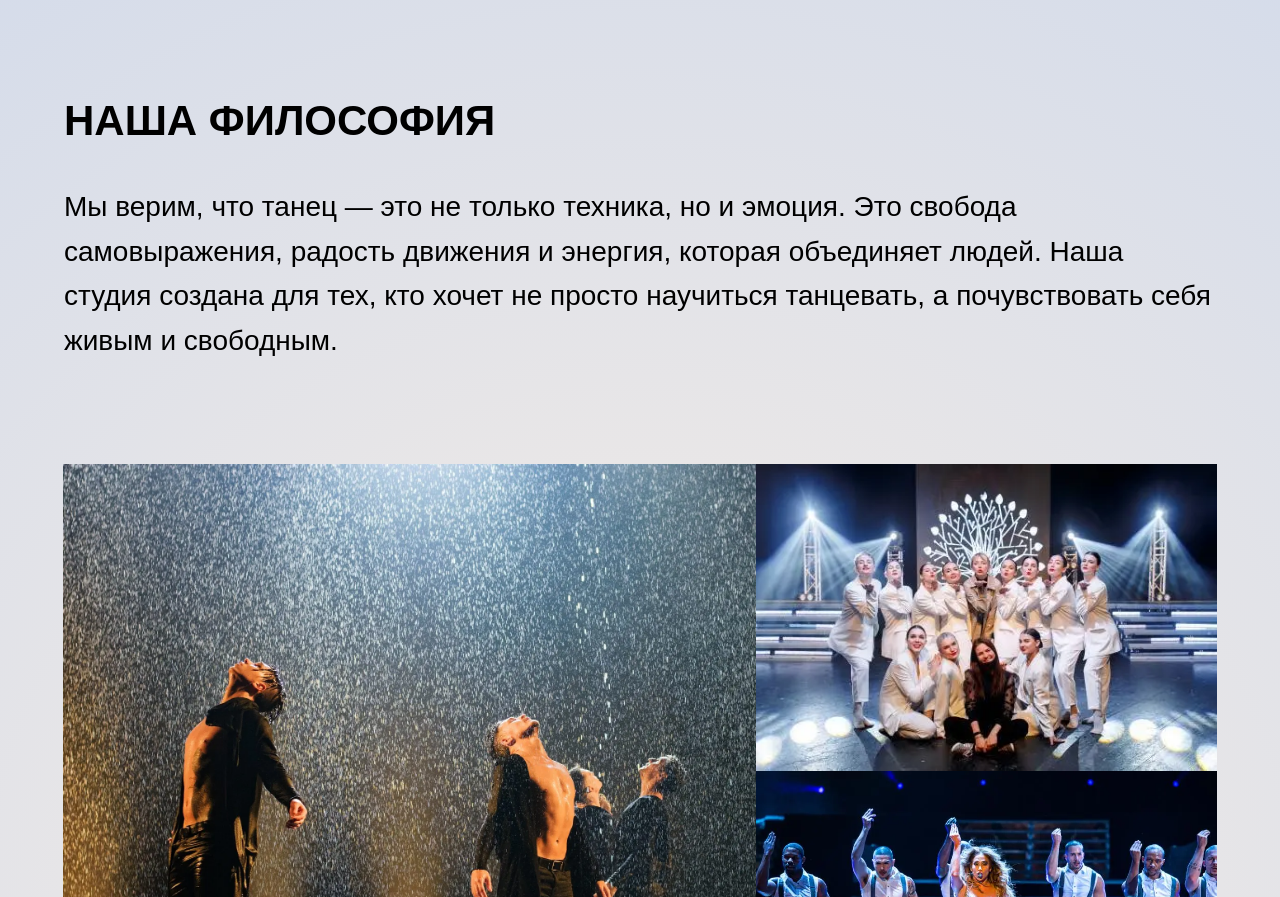
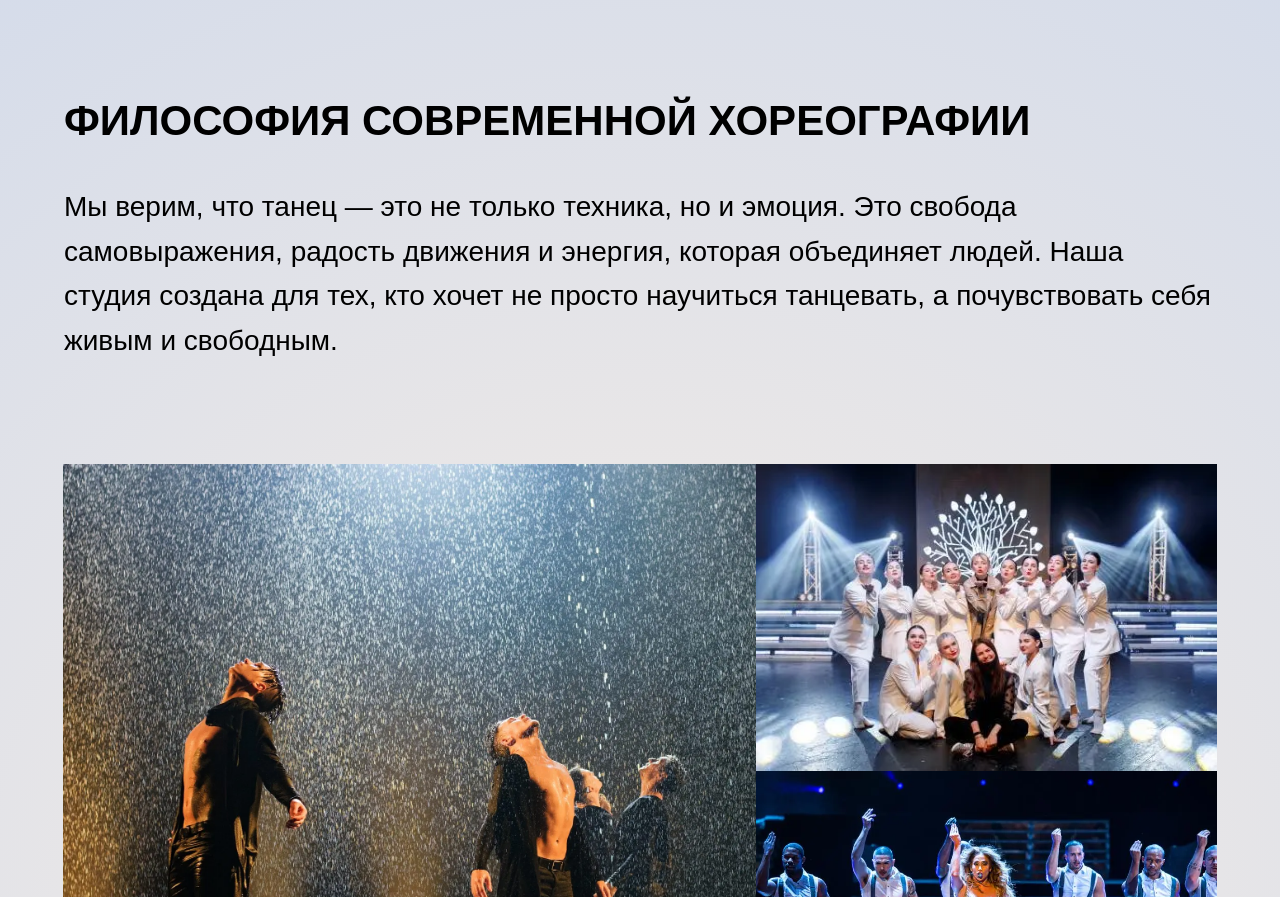
Before and after one commit to Shukarik01/feelandmove, a plain HTML site: page index.html in a window 1280 px wide. Shown: the part 1081-1978 px from the top of the page. Drawn offline with nearby package versions, Linux system fonts and the light colour scheme.

Commit message:
Update index.html

```diff
--- a/index.html
+++ b/index.html
@@ -60,7 +60,7 @@
         </div>
 
         <div class="philosof">
-            <h2><strong>НАША ФИЛОСОФИЯ</strong></h2>
+            <h2><strong>ФИЛОСОФИЯ СОВРЕМЕННОЙ ХОРЕОГРАФИИ</strong></h2>
             <p>Мы верим, что танец — это не только техника, но и эмоция. Это свобода самовыражения, радость движения и энергия, которая объединяет людей. Наша студия создана для тех, кто хочет не просто научиться танцевать, а почувствовать себя живым и свободным.</p>
         </div>
 
```
